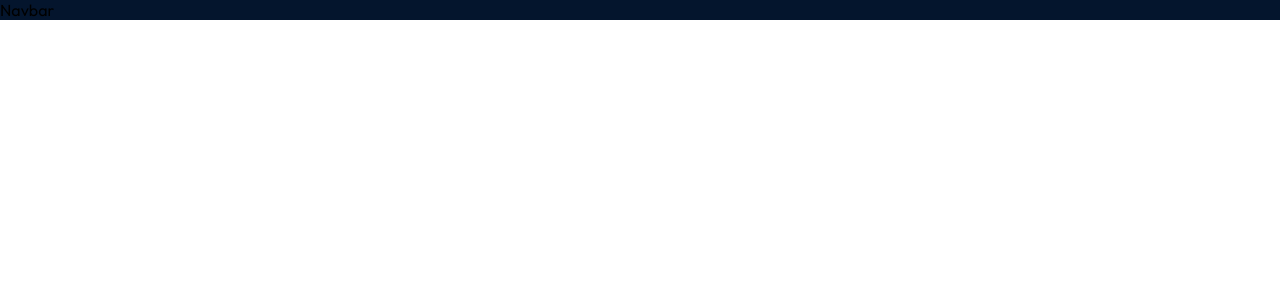
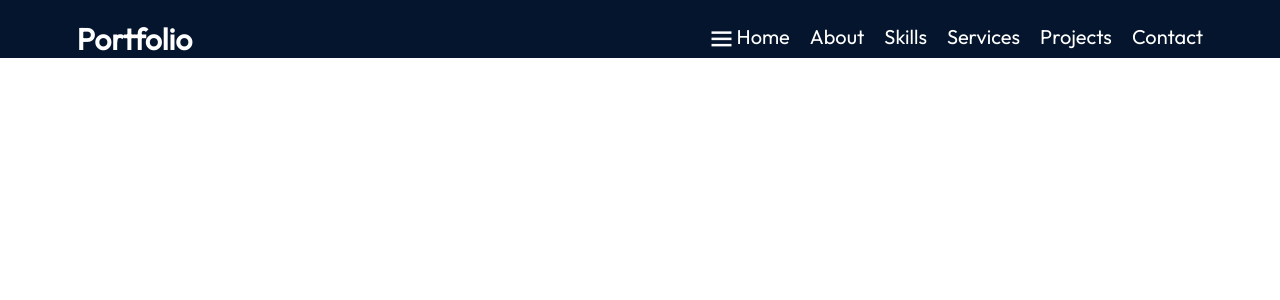
Before and after one commit to thembaxaba157/portfolio-website, a React (Vite) app: page / in a window 1280 px wide. Shown: the top 300 px of the page. Built offline with nearby package versions, Linux system fonts and the light colour scheme.

Commit message:
Navbar incomplete

```diff
--- a/index.html
+++ b/index.html
@@ -4,6 +4,12 @@
     <meta charset="UTF-8" />
     <!-- <link rel="icon" type="image/svg+xml" href="/vite.svg" /> -->
     <meta name="viewport" content="width=device-width, initial-scale=1.0" />
+
+    <!--=============================== UNICONS =============================== -->
+    <link rel="stylesheet" href="https://unicons.iconscout.com/release/v4.0.8/css/line.css">
+
+
+
     <title>Themba Xaba Cxde Zxne</title>
   </head>
   <body>
--- a/package.json
+++ b/package.json
@@ -12,6 +12,7 @@
   "dependencies": {
     "@fontsource/outfit": "^5.1.1",
     "@fontsource/roboto": "^5.1.1",
+    "boxicons": "^2.1.4",
     "react": "^18.3.1",
     "react-dom": "^18.3.1"
   },
--- a/src/App.module.css
+++ b/src/App.module.css
@@ -1,7 +1,12 @@
 @import "./vars.css";  /* this is for using the var for the background color */
 
+
+/* this is the module we pass when referring to styles */
 .App {
     background-color: var(--color-bg);
     width: 100%;
     height: 100%;
+
+    /* overall color */
+    color: white;
 }
--- a/src/components/Navbar/Navbar.jsx
+++ b/src/components/Navbar/Navbar.jsx
@@ -1,7 +1,35 @@
-import React from 'react'
+import 'boxicons/css/boxicons.min.css';
+import React from 'react';
+import styles from "./Navbar.module.css";
 
 export const Navbar = () => {
   return (
-    <div>Navbar</div>
+    <nav className={styles.navbar}>
+      <a href="/" className={styles.title}>Portfolio</a>
+
+      <div className={styles.menu}>
+      <i className="bx bx-menu" style={{ fontSize: "30px" }}></i>
+        <ul className={styles.menuItems}>
+          <li>
+            <a href="home">Home</a>
+          </li>
+          <li>
+            <a href="about">About</a>
+          </li>
+          <li>
+            <a href="skills">Skills</a>
+          </li>
+          <li>
+            <a href="services">Services</a>
+          </li>
+          <li>
+            <a href="projects">Projects</a>
+          </li>
+          <li>
+            <a href="contact">Contact</a>
+          </li>
+        </ul>
+      </div>
+    </nav>
   )
 }
--- a/src/components/Navbar/Navbar.module.css
+++ b/src/components/Navbar/Navbar.module.css
@@ -0,0 +1,48 @@
+/* for styling variables*/
+@import "../../vars.css";
+
+.navbar{
+
+    position: relative;
+    display: flex;
+    align-items: center;
+    justify-content: space-between;
+    /* move from top to down a little bit */
+    padding-top: 20px;
+    /* for floating elements later on */
+    z-index: 2;
+
+    /* margin start with vertical with 0 then horizontal will be 10%
+    this is to leave space between the side edges and the actual start of the tag*/
+
+    margin: 0 6%;
+}
+
+.title{
+    font-size: 30px;
+    font-weight:600;
+    text-decoration: none;
+    color: var(--color-text)
+}
+
+.menu{
+    /* for responsiveness, display flex is for children inside the container */
+    display: flex;
+
+}
+
+.menuItems{
+    /* this display flex will help with also horizontal lining of the items */
+    display: flex;
+    /* spacing between the items */
+    gap: 20px;
+    /* remove the bullet points on the list */
+    list-style: none;
+}
+
+/* target the a tag inside the menu items */
+.menuItems a{
+    text-decoration: none;
+    color: var(--color-text);
+    font-size: 20px;
+}
```
Also changed, not shown: 1 other file (tests, documents, lock files or other folders).
